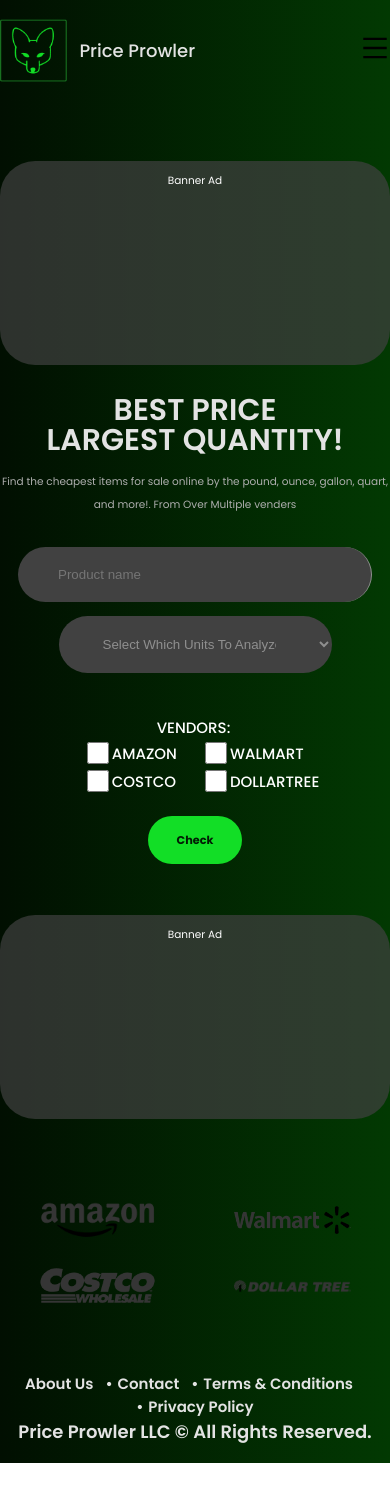
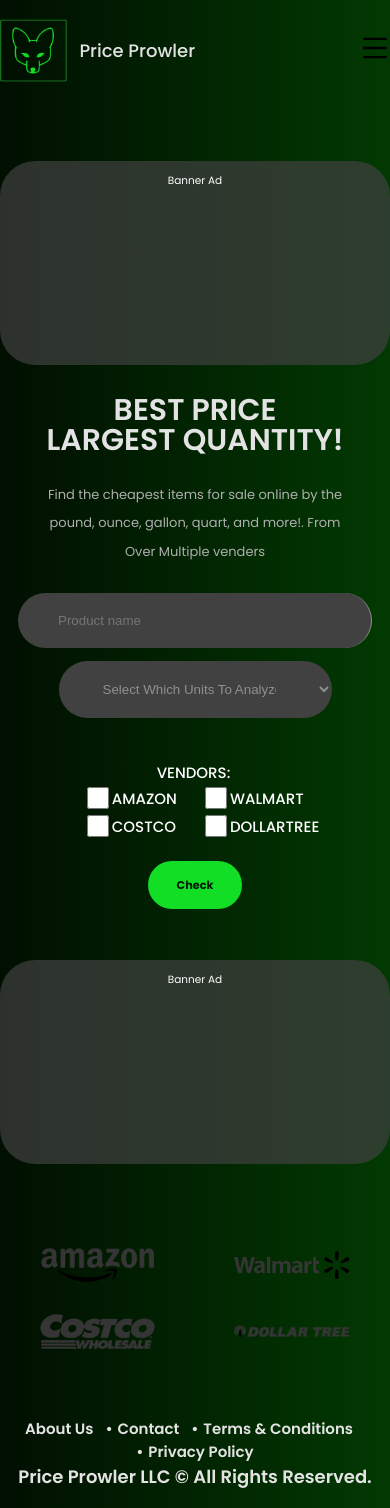
Before and after one commit to calebjlopez/Price_Prowler, a React (Vite) app: page / in a window 390 px wide. Before the commit the page ends 1463 px from the top, so only its background shows below. Built offline with nearby package versions, Linux system fonts and the light colour scheme.

Commit message:
Added hyperlinks in brand logos

```diff
--- a/src/Pages/About/About.css
+++ b/src/Pages/About/About.css
@@ -24,5 +24,5 @@
     /* About Us */
     body #page .about-section .banner-ad{height: 15em; margin-top: 4em;}
     body #page .about-section .about-txt h1{font-size: 3.2em; margin: 0.6em 0 0.4em 0;}
-    body #page .about-section .about-txt p{line-height: 2; font-size: 1.075em; margin: 0 auto 3em auto;}
+    body #page .about-section .about-txt p{line-height: 2; font-size: 1.075em; margin: 0 3em 3em 3em; text-align: justify;}
 }
--- a/src/components/Hero/Hero.css
+++ b/src/components/Hero/Hero.css
@@ -55,7 +55,7 @@
     body .flex-row .col-12{flex: 0 0 100%; width: 100%;}
     body #page .main-section .banner-ad{height: 15em;}
     body #page .main-section .main-form h1{font-size: 2.5em; margin: 1em 0 0.5em 0;}
-    body #page .main-section .main-form p{line-height: 2.2;}
+    body #page .main-section .main-form p{line-height: 2.2; margin: 2em 3em; font-size:small;}
     body #page .main-section .main-form .my-form form{flex-direction: column;}
     body #page .main-section .main-form .my-form form .inputs{flex-direction: column; margin-right: 0;}
     body #page .main-section .main-form .my-form form .inputs input.prod-input{border-radius: 999px; margin-bottom: 1em; width: 70%;}
--- a/src/components/Hero/Hero.jsx
+++ b/src/components/Hero/Hero.jsx
@@ -71,10 +71,10 @@
         <section className="brands-logo-section">
             <div className="brands-logos">
                 <ul>
-                    <li><img src="./amazon.png" /></li>
-                    <li><img src="./walmart.png" /></li>
-                    <li><img src="./costco.png" /></li>
-                    <li><img src="./dollartree.png" /></li>
+                    <li><NavLink to="https://www.amazon.com" target="_blank"><img src="./amazon.png" /></NavLink></li>
+                    <li><NavLink to="https://www.walmart.com" target="_blank"><img src="./walmart.png" /></NavLink></li>
+                    <li><NavLink to="https://www.costco.com" target="_blank"><img src="./costco.png" /></NavLink></li>
+                    <li><NavLink to="https://www.dollartree.com " target="_blank"><img src="./dollartree.png" /></NavLink></li>
                 </ul>
             </div>
         </section>
```
